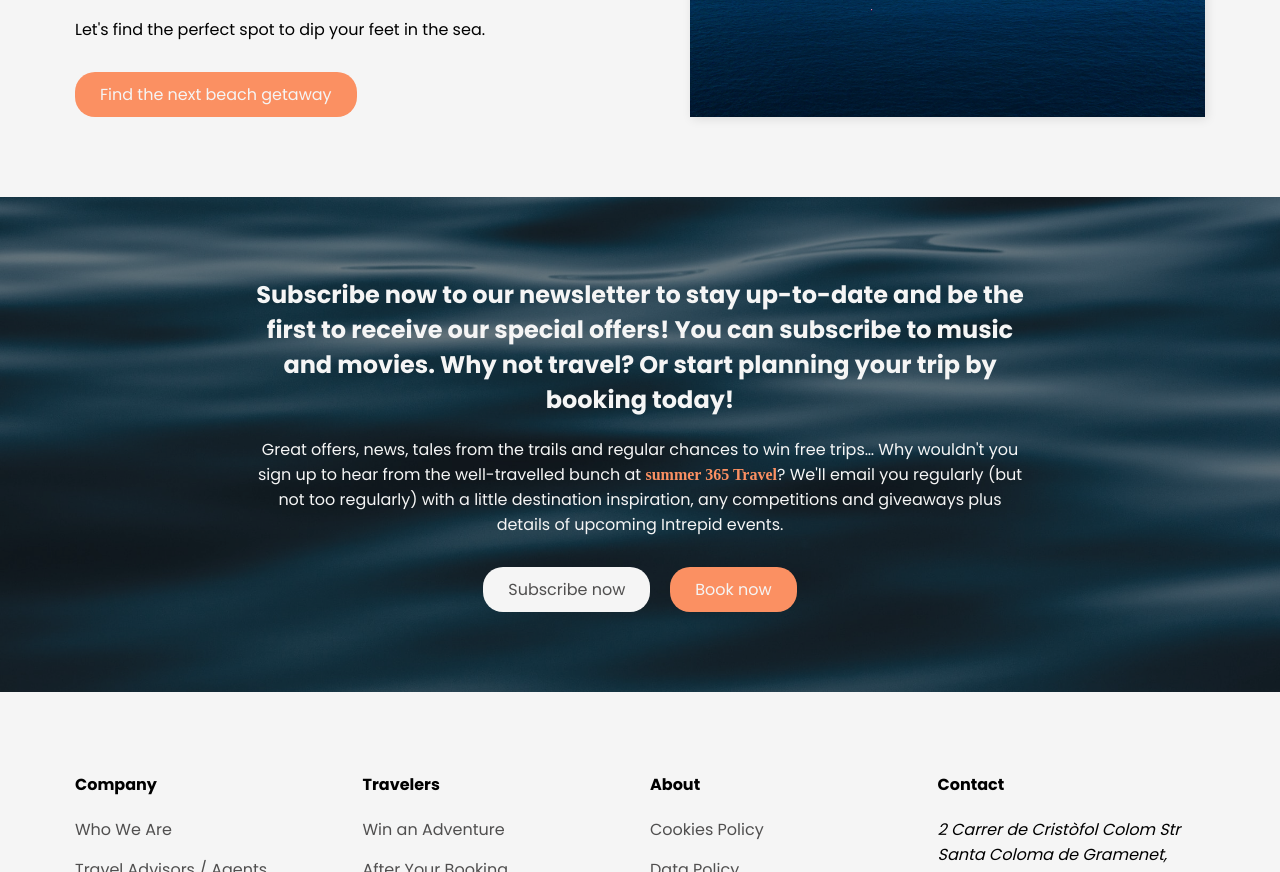
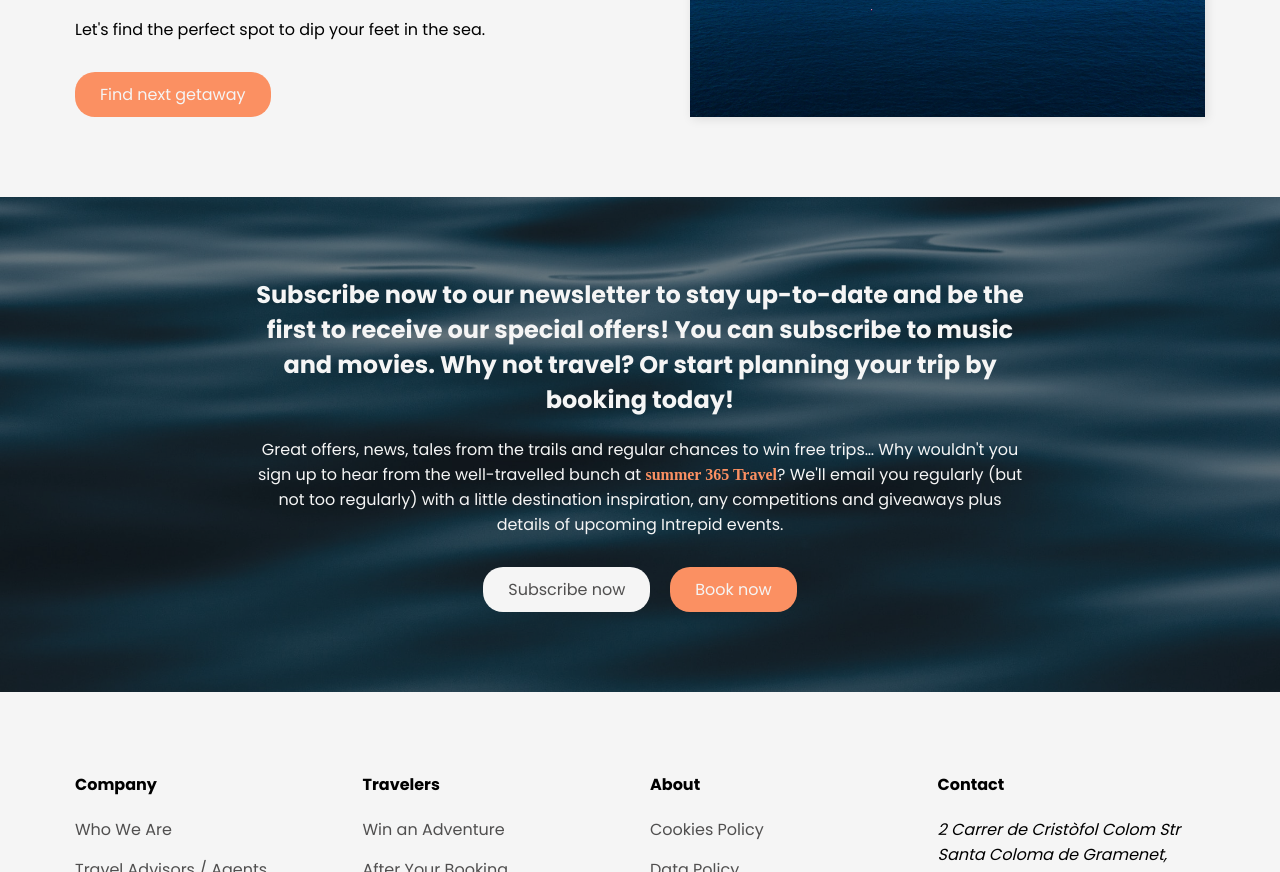
Before and after one commit to viorelstanciu/summer365, a plain HTML site: page index.html in a window 1280 px wide. Shown: the part 2464-3336 px from the top of the page. Drawn offline with Linux system fonts and the light colour scheme; a web font is replaced by a local one.

Commit message:
Update index.html

```diff
--- a/index.html
+++ b/index.html
@@ -154,7 +154,7 @@
                     <span class="tagline">Let's get lost!</span>
                     <h1 class="title main-title">Want to feel like you own a private island?<br>With hundreds of unique <span class="accent-text">beach</span> destinations, <br><span>WE GOT YOU COVERED!</span></h1>
                     <p class="description">Let's find the perfect spot to dip your feet in the sea.</p>
-                    <a href="#" class="btn">Find the next beach getaway</a>
+                    <a href="#" class="btn">Find next getaway</a>
                 </div>
                 <div class="beach-data-wrapper image-box">
                     <img src="./images/plan-trip-image.jpg" alt="small island">
```
